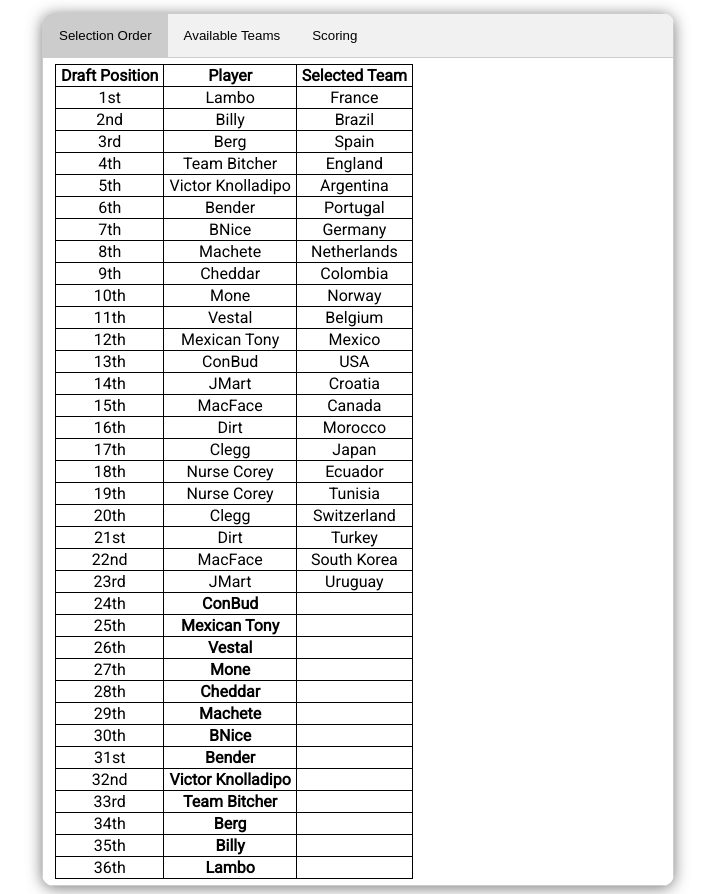
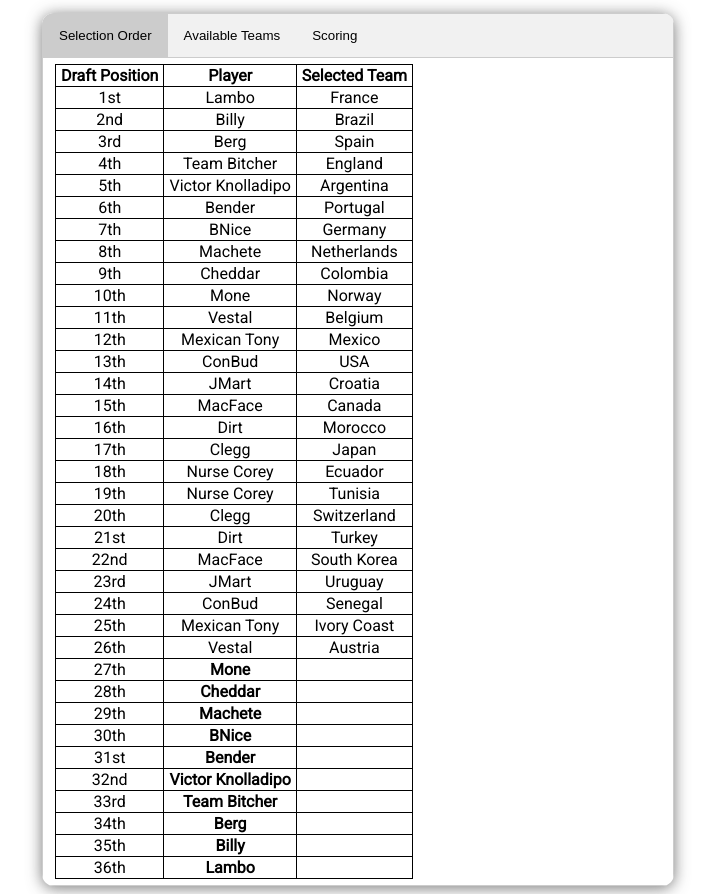
Before and after one commit to johnnymomart/johnnymomart.github.io, a plain HTML site: page index.html in a window 1280 px wide. Shown: the whole page, without its empty margins (282-997 px from the left). Drawn offline with Linux system fonts and the light colour scheme.

Commit message:
fifa pick update 12

```diff
--- a/index.html
+++ b/index.html
@@ -42,8 +42,6 @@
                                 <li><span class="flagicon">DR Congo</span></li>
                                 <li><span class="flagicon">Egypt</span></li>
                                 <li><span class="flagicon">Ghana</span></li>
-                                <li><span class="flagicon">Ivory Coast</span></li>
-                                <li><span class="flagicon">Senegal</span></li>
                                 <li><span class="flagicon">South Africa</span></li>
                             </ul>
                         </td>
@@ -74,7 +72,6 @@
                                 <b>UEFA (Europe)</b>
                             </p>
                             <ul class="no-bullet-list">
-                                <li><span class="flagicon">Austria</span></li>
                                 <li><span class="flagicon">Bosnia and Herzegovina</span></li>
                                 <li><span class="flagicon">Czech Republic</span></li>
                                 <li><span class="flagicon">Scotland</span></li>
@@ -209,18 +206,18 @@
                     </tr>
                     <tr>
                         <td>24th</td>
-                        <td><b>ConBud</b></td>
-                        <td></td>
+                        <td>ConBud</td>
+                        <td>Senegal</td>
                     </tr>
                     <tr>
                         <td>25th</td>
-                        <td><b>Mexican Tony</b></td>
-                        <td></td>
+                        <td>Mexican Tony</td>
+                        <td>Ivory Coast</td>
                     </tr>
                     <tr>
                         <td>26th</td>
-                        <td><b>Vestal</b></td>
-                        <td></td>
+                        <td>Vestal</td>
+                        <td>Austria</td>
                     </tr>
                     <tr>
                         <td>27th</td>
```
